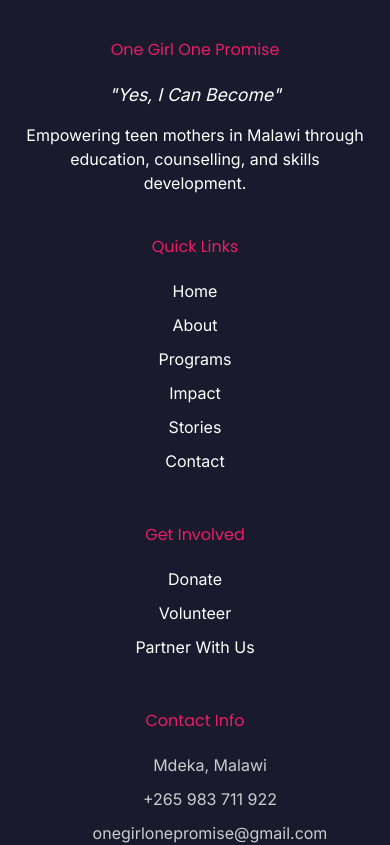
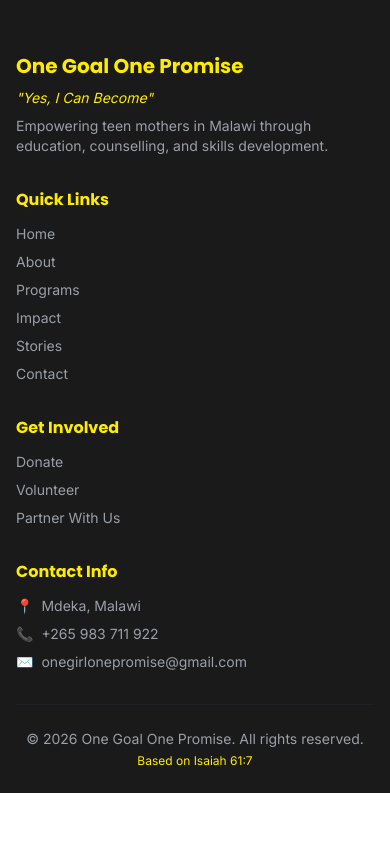
Before and after one commit to omash735-sudo/One_Girl_One_Promise, a Next.js app in the folder ogop-website/: page /admin/login in a window 390 px wide. Shown: the part 920-1765 px from the top of the page. After the commit the page ends 1713 px from the top, so only its background shows below. Built offline with nearby package versions, Linux system fonts and the light colour scheme; no server answers.

Commit message:
Update Footer.tsx

```diff
--- a/ogop-website/components/Footer.tsx
+++ b/ogop-website/components/Footer.tsx
@@ -8,26 +8,14 @@ interface SiteSettings {
   contactEmail: string
   contactPhone: string
   address: string
-  socialMedia: {
-    facebook: string
-    instagram: string
-    twitter: string
-    whatsapp: string
-  }
 }
 
 export default function Footer() {
   const [settings, setSettings] = useState<SiteSettings>({
-    siteTitle: 'One Girl One Promise',
+    siteTitle: 'One Goal One Promise',
     contactEmail: 'onegirlonepromise@gmail.com',
     contactPhone: '+265 983 711 922',
-    address: 'Mdeka, Malawi',
-    socialMedia: {
-      facebook: '#',
-      instagram: '#',
-      twitter: '#',
-      whatsapp: 'https://wa.me/265983711922'
-    }
+    address: 'Mdeka, Malawi'
   })
 
   useEffect(() => {
@@ -42,125 +30,60 @@ export default function Footer() {
   }, [])
 
   return (
-    <footer className="footer">
-      <div className="container">
-        <div className="footer-grid">
-          <div className="footer-section">
-            <h3>{settings.siteTitle}</h3>
-            <p className="motto">"Yes, I Can Become"</p>
-            <p>Empowering teen mothers in Malawi through education, counselling, and skills development.</p>
+    <footer className="bg-[#1A1A1A] text-white pt-16 pb-6">
+      <div className="max-w-7xl mx-auto px-4 sm:px-6 lg:px-8">
+        <div className="grid md:grid-cols-2 lg:grid-cols-4 gap-8 mb-8">
+          <div>
+            <h3 className="text-xl font-bold mb-2 text-[#FFEB00]">{settings.siteTitle}</h3>
+            <p className="text-[#FFEB00] italic text-sm mb-2">"Yes, I Can Become"</p>
+            <p className="text-gray-400 text-sm">Empowering teen mothers in Malawi through education, counselling, and skills development.</p>
           </div>
 
-          <div className="footer-section">
-            <h4>Quick Links</h4>
-            <ul>
-              <li><Link href="/">Home</Link></li>
-              <li><Link href="/about">About</Link></li>
-              <li><Link href="/programs">Programs</Link></li>
-              <li><Link href="/impact">Impact</Link></li>
-              <li><Link href="/stories">Stories</Link></li>
-              <li><Link href="/contact">Contact</Link></li>
+          <div>
+            <h4 className="font-bold text-[#FFEB00] mb-3">Quick Links</h4>
+            <ul className="space-y-2 text-sm">
+              <li><Link href="/" className="text-gray-400 hover:text-[#FFEB00] transition-colors">Home</Link></li>
+              <li><Link href="/about" className="text-gray-400 hover:text-[#FFEB00] transition-colors">About</Link></li>
+              <li><Link href="/programs" className="text-gray-400 hover:text-[#FFEB00] transition-colors">Programs</Link></li>
+              <li><Link href="/impact" className="text-gray-400 hover:text-[#FFEB00] transition-colors">Impact</Link></li>
+              <li><Link href="/stories" className="text-gray-400 hover:text-[#FFEB00] transition-colors">Stories</Link></li>
+              <li><Link href="/contact" className="text-gray-400 hover:text-[#FFEB00] transition-colors">Contact</Link></li>
             </ul>
           </div>
 
-          <div className="footer-section">
-            <h4>Get Involved</h4>
-            <ul>
-              <li><Link href="/donate">Donate</Link></li>
-              <li><Link href="/volunteer">Volunteer</Link></li>
-              <li><Link href="/partner">Partner With Us</Link></li>
+          <div>
+            <h4 className="font-bold text-[#FFEB00] mb-3">Get Involved</h4>
+            <ul className="space-y-2 text-sm">
+              <li><Link href="/donate" className="text-gray-400 hover:text-[#FFEB00] transition-colors">Donate</Link></li>
+              <li><Link href="/volunteer" className="text-gray-400 hover:text-[#FFEB00] transition-colors">Volunteer</Link></li>
+              <li><Link href="/partner" className="text-gray-400 hover:text-[#FFEB00] transition-colors">Partner With Us</Link></li>
             </ul>
           </div>
 
-          <div className="footer-section">
-            <h4>Contact Info</h4>
-            <ul className="contact-info">
-              <li><i className="fas fa-map-marker-alt"></i> {settings.address}</li>
-              <li><i className="fas fa-phone"></i> {settings.contactPhone}</li>
-              <li><i className="fas fa-envelope"></i> {settings.contactEmail}</li>
+          <div>
+            <h4 className="font-bold text-[#FFEB00] mb-3">Contact Info</h4>
+            <ul className="space-y-2 text-sm text-gray-400">
+              <li className="flex items-center gap-2">
+                <span>📍</span>
+                <span>{settings.address}</span>
+              </li>
+              <li className="flex items-center gap-2">
+                <span>📞</span>
+                <span>{settings.contactPhone}</span>
+              </li>
+              <li className="flex items-center gap-2">
+                <span>✉️</span>
+                <span>{settings.contactEmail}</span>
+              </li>
             </ul>
           </div>
         </div>
 
-        <div className="footer-bottom">
+        <div className="border-t border-gray-800 pt-6 text-center text-sm text-gray-400">
           <p>&copy; {new Date().getFullYear()} {settings.siteTitle}. All rights reserved.</p>
-          <p className="scripture">Based on Isaiah 61:7</p>
+          <p className="text-[#FFEB00] text-xs mt-1">Based on Isaiah 61:7</p>
         </div>
       </div>
-
-      <style jsx>{`
-        .footer {
-          background: #1a1a2e;
-          color: #fff;
-          padding: 50px 0 20px;
-        }
-        .container {
-          max-width: 1200px;
-          margin: 0 auto;
-          padding: 0 20px;
-        }
-        .footer-grid {
-          display: grid;
-          grid-template-columns: repeat(auto-fit, minmax(250px, 1fr));
-          gap: 40px;
-          margin-bottom: 40px;
-        }
-        .footer-section h3, .footer-section h4 {
-          margin-bottom: 20px;
-          color: #E91E63;
-        }
-        .motto {
-          font-style: italic;
-          margin: 15px 0;
-          font-size: 1.1rem;
-        }
-        .footer-section ul {
-          list-style: none;
-          padding: 0;
-        }
-        .footer-section ul li {
-          margin-bottom: 10px;
-        }
-        .footer-section ul li a {
-          color: #ccc;
-          text-decoration: none;
-          transition: color 0.3s;
-        }
-        .footer-section ul li a:hover {
-          color: #E91E63;
-        }
-        .contact-info li {
-          display: flex;
-          align-items: center;
-          gap: 10px;
-          margin-bottom: 12px;
-          color: #ccc;
-        }
-        .contact-info li i {
-          color: #E91E63;
-          width: 20px;
-        }
-        .footer-bottom {
-          text-align: center;
-          padding-top: 30px;
-          border-top: 1px solid #333;
-          color: #888;
-        }
-        .scripture {
-          margin-top: 10px;
-          font-size: 0.9rem;
-          font-style: italic;
-        }
-        @media (max-width: 768px) {
-          .footer-grid {
-            grid-template-columns: 1fr;
-            text-align: center;
-          }
-          .contact-info li {
-            justify-content: center;
-          }
-        }
-      `}</style>
     </footer>
   )
 }
```
